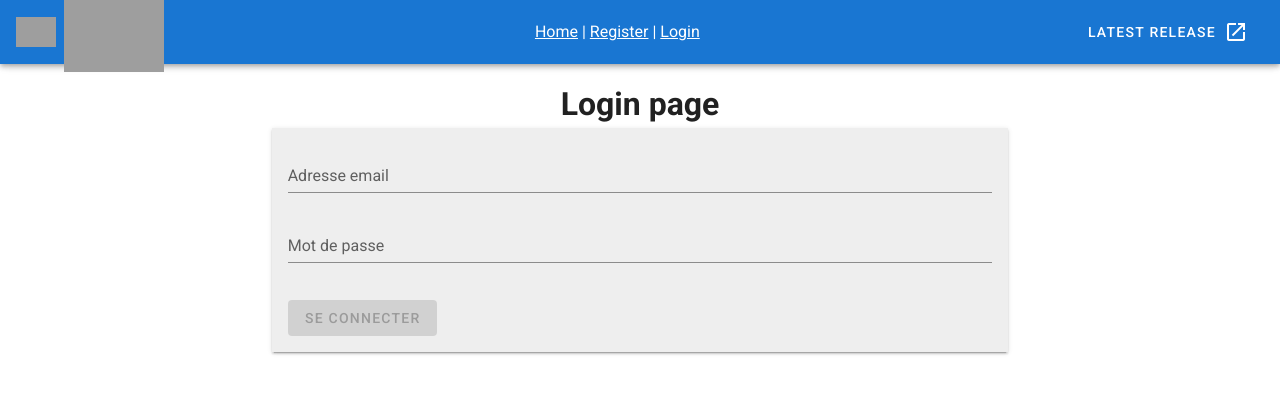
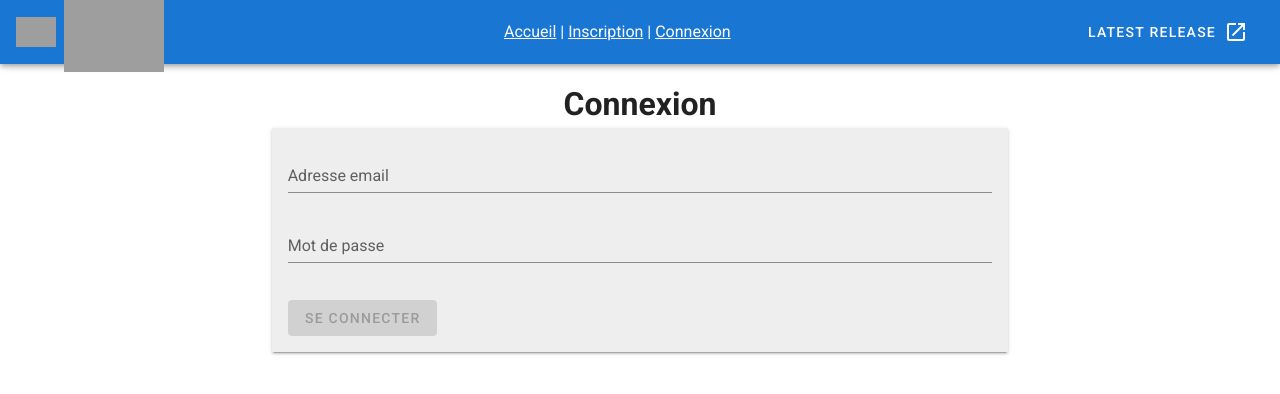
Before and after one commit to Bedhiver/MyChest, a Vue app in the folder front/: page /login in a window 1280 px wide. Shown: the top 394 px of the page. Built offline with nearby package versions, Linux system fonts and the light colour scheme; grey boxes are pictures that could not be loaded.

Commit message:
refactor: translate multiple words

```diff
--- a/front/src/App.vue
+++ b/front/src/App.vue
@@ -24,9 +24,12 @@
       <v-spacer></v-spacer>
 
       <div>
-        <router-link to="/" class="white--text">Home</router-link> |
-        <router-link to="/register" class="white--text">Register</router-link> |
-        <router-link to="/login" class="white--text">Login</router-link>
+        <router-link to="/" class="white--text">Accueil</router-link> |
+        <router-link to="/register" class="white--text"
+          >Inscription</router-link
+        >
+        |
+        <router-link to="/login" class="white--text">Connexion</router-link>
       </div>
 
       <v-spacer></v-spacer>
--- a/front/src/views/Login.vue
+++ b/front/src/views/Login.vue
@@ -1,6 +1,6 @@
 <template>
   <div class="login">
-    <h1 class="text-center mt-4">Login page</h1>
+    <h1 class="text-center mt-4">Connexion</h1>
 
     <v-row align="center" justify="center">
       <v-col cols="12" sm="7">
--- a/front/src/views/Register.vue
+++ b/front/src/views/Register.vue
@@ -1,6 +1,6 @@
 <template>
   <div class="register">
-    <h1 class="text-center mt-4">Register page</h1>
+    <h1 class="text-center mt-4">Inscription</h1>
 
     <v-row align="center" justify="center">
       <v-col cols="12" sm="7">
```
